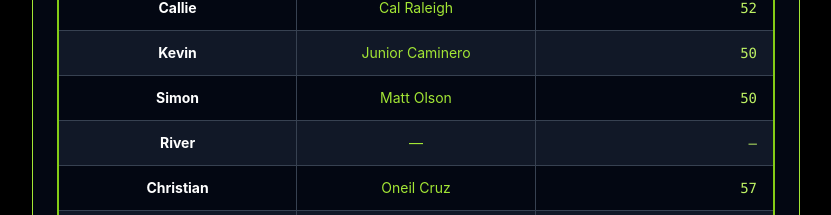
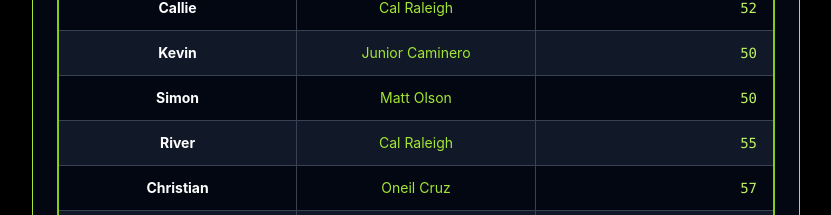
Before and after one commit to renaissancejlc/fantasy-leagye, a React (Vite) app: page /draft-order in a window 1280 px wide. Shown: the part 840-1055 px from the top of the page, without its empty margins (224-1055 px from the left). Built offline with nearby package versions, Linux system fonts and the light colour scheme; a web font is replaced by a local one.

Commit message:
Update DarftOrder.jsx

```diff
--- a/src/pages/DarftOrder.jsx
+++ b/src/pages/DarftOrder.jsx
@@ -10,7 +10,7 @@ const players = [
   { name: 'Callie', guess: { player: 'Cal Raleigh', homeruns: 52 } },
   { name: 'Kevin', guess: { player: 'Junior Caminero', homeruns: 50 } },
   { name: 'Simon', guess: { player: 'Matt Olson', homeruns: 50 } },
-  { name: 'River', guess: null },
+  { name: 'River', guess: { player: 'Cal Raleigh', homeruns: 55 } },
   { name: 'Christian', guess: { player: 'Oneil Cruz', homeruns: 57 } },
   { name: 'Utsav Roommate', guess: { player: 'Cal Raleigh', homeruns: 39 } },
   { name: 'Tariq', guess: { player: 'Oneil Cruz', homeruns: 55 } },
```
